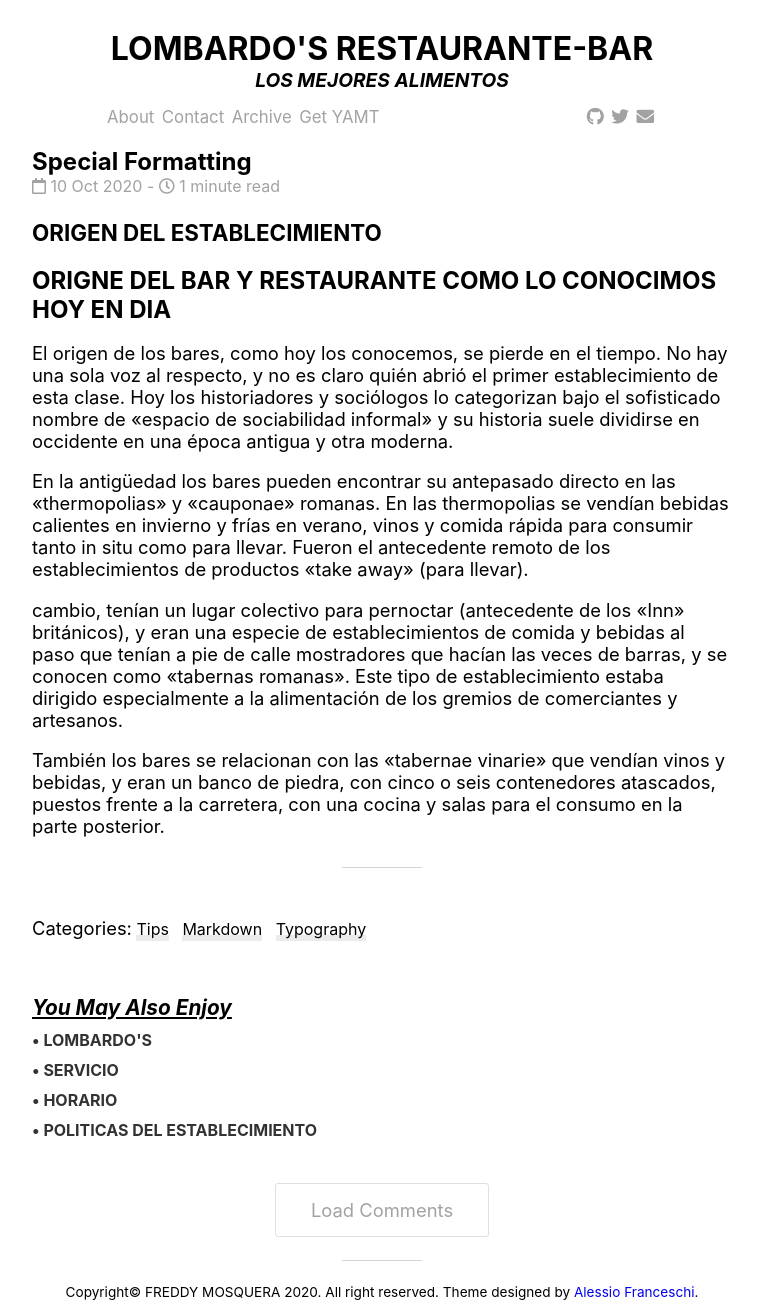
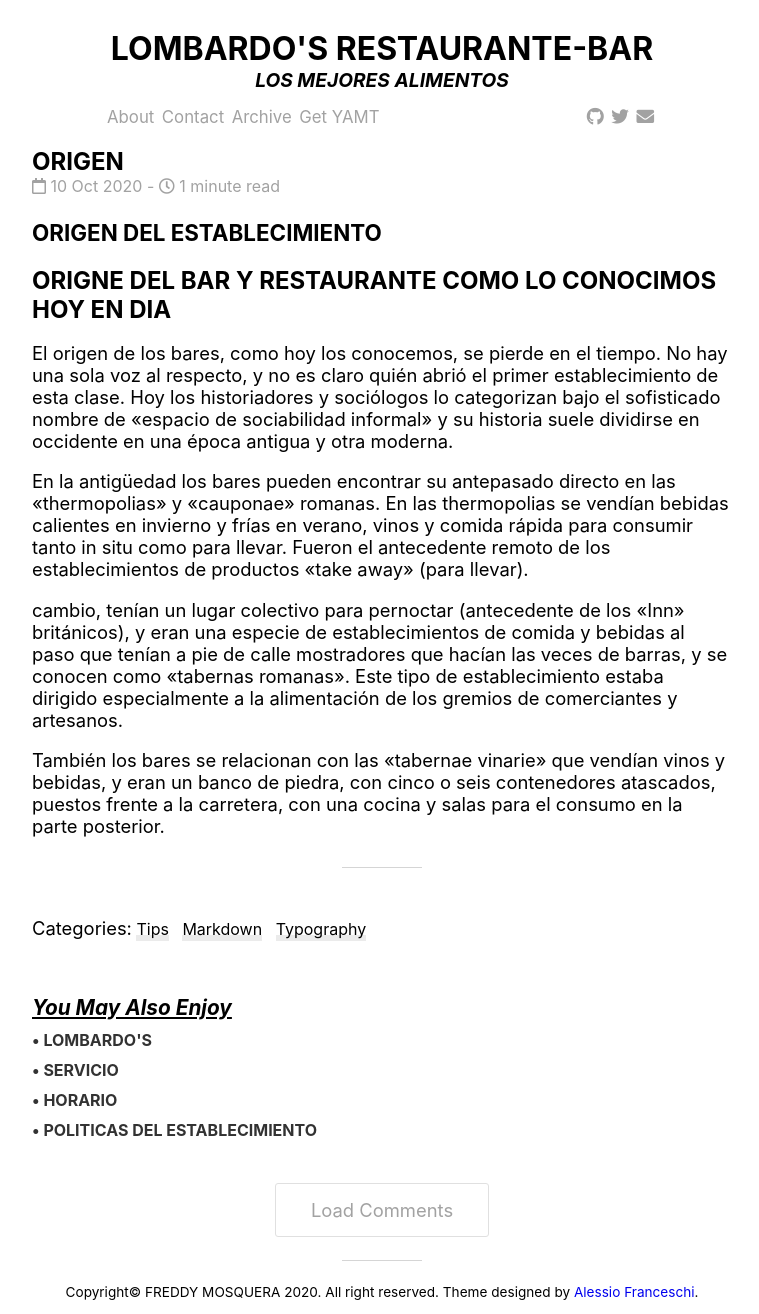
Before and after one commit to FreddySTJR/PROJ-SO-2, a Jekyll site: the page built from _posts/2020-10-10-ORIGEN.md, in a window 1280 px wide. Shown: the whole page, without its empty margins (258-1017 px from the left). Built offline with Jekyll 4.4.1, drawn with Linux system fonts in a browser that asks for light colours; nearby versions of some CDN libraries; part of the change alters nothing that is shown.

Commit message:
Update 2020-10-10-ORIGEN.md

```diff
--- a/_posts/2020-10-10-ORIGEN.md
+++ b/_posts/2020-10-10-ORIGEN.md
@@ -1,10 +1,10 @@
 ---
-title: Special Formatting
+title: ORIGEN
 layout: post
 categories: [Tips, Markdown, Typography]
 image: /assets/img/Origen.jpg
-description: "A bunch of tips on how to format your text."
-customexcerpt: "Learn and discover the special features of YAMT."
+description: "El origen de los bares"
+customexcerpt: "El origen de los bares"
 ---
 
 ### ORIGEN DEL ESTABLECIMIENTO
```
